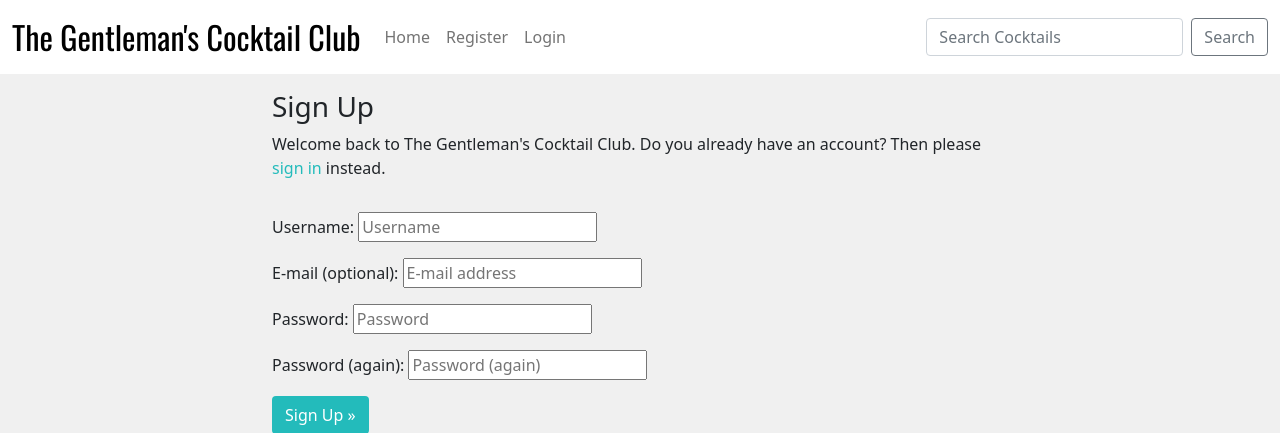
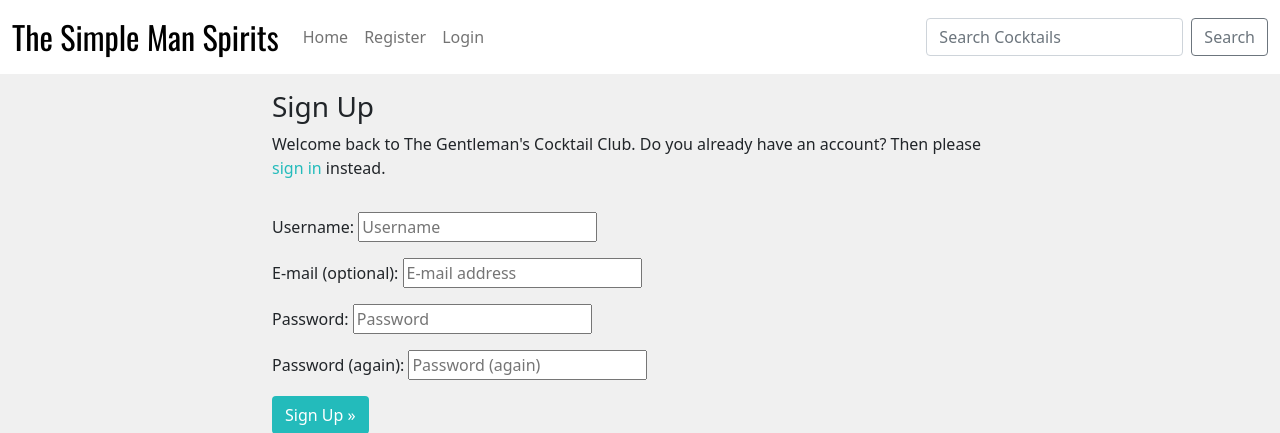
Before and after one commit to CharlieApell/ProjectPortfolio4, a Django app: page /accounts/signup/ in a window 1280 px wide. Shown: the top 433 px of the page. Run offline with Django 3.2, Linux system fonts and the light colour scheme.

Commit message:
deployment commit

```diff
--- a/templates/base.html
+++ b/templates/base.html
@@ -4,7 +4,7 @@
 <html class="h-100">
 
 <head>
-    <title>The Gentleman's Cocktail Club</title>
+    <title>The Simple Man Spirits</title>
     <link rel="shortcut icon" type="image/png" href="{% static 'favicon.ico' %}"/>
 
     <link rel="stylesheet" href="https://cdnjs.cloudflare.com/ajax/libs/font-awesome/5.15.3/css/all.min.css">
@@ -24,7 +24,7 @@
 
     <nav class="navbar navbar-expand-lg navbar-light bg-white">
         <div class="container-fluid">
-            <a class="navbar-brand" href="{% url 'home' %}"><span class="brand">The Gentleman's Cocktail Club</span></a>
+            <a class="navbar-brand" href="{% url 'home' %}"><span class="brand">The Simple Man Spirits</span></a>
             <button class="navbar-toggler" type="button" data-bs-toggle="collapse" data-bs-target="#navbarText"
                 aria-controls="navbarText" aria-expanded="false" aria-label="Toggle navigation">
                 <span class="navbar-toggler-icon"></span>
```
